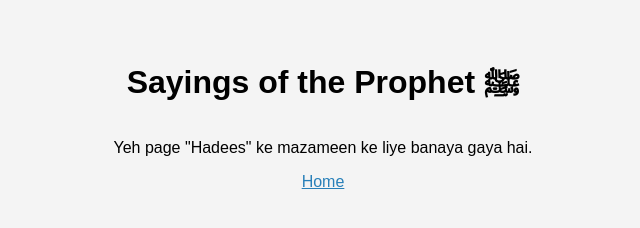
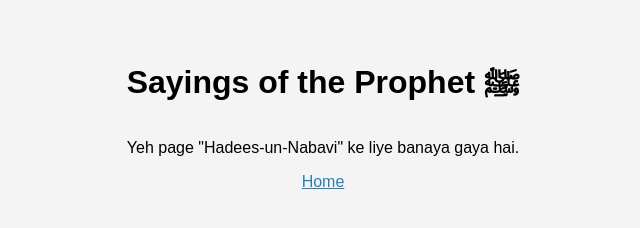
Before and after one commit to Abraaraliyaali/WilayatWay.github.io, a plain HTML site: page Hadees.html in a window 1280 px wide. Shown: the full height of the page, 317-957 px from the left. Drawn offline with Linux system fonts and the light colour scheme.

Commit message:
Hadees.html

```diff
--- a/Hadees.html
+++ b/Hadees.html
@@ -17,7 +17,7 @@
 </head>
 <body>
   <h1>Sayings of the Prophet ﷺ</h1>
-  <p>Yeh page "Hadees" ke mazameen ke liye banaya gaya hai.</p>
+  <p>Yeh page "Hadees-un-Nabavi" ke liye banaya gaya hai.</p>
   <a href="index.html">Home</a>
 </body>
 </html>
```
